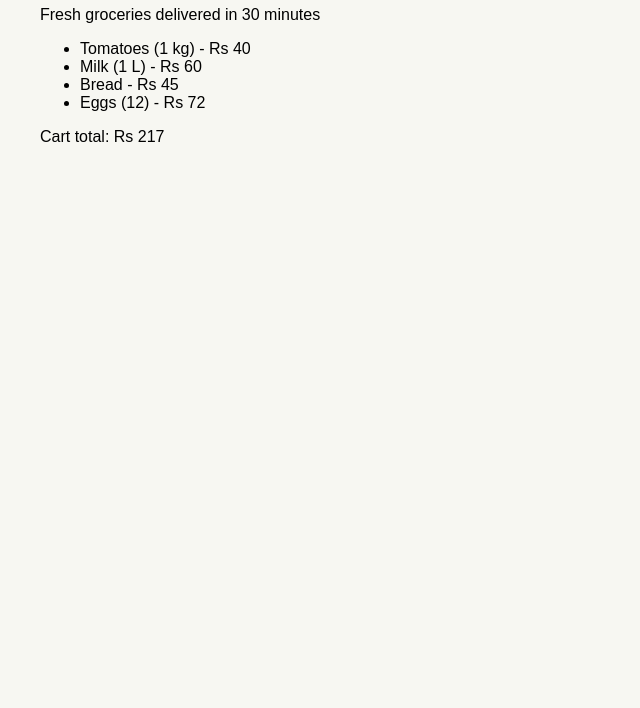
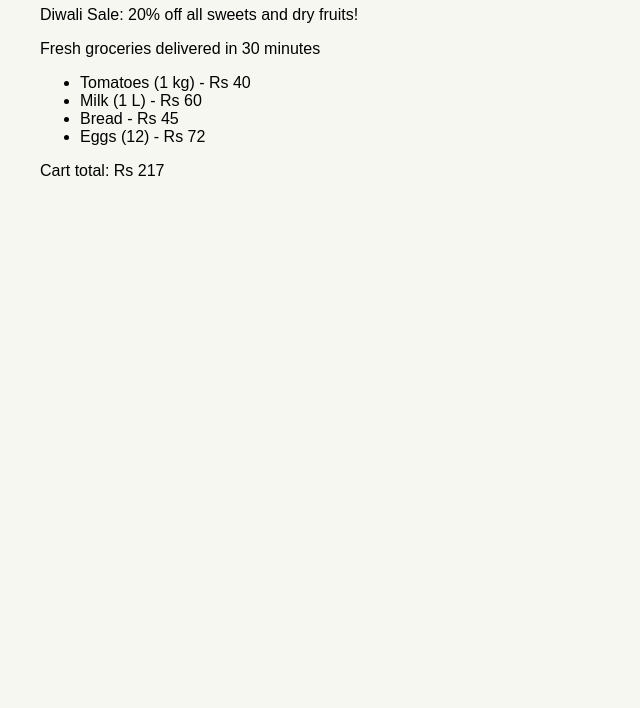
Before and after one commit to pwc330/freshcart-store, a plain HTML site: page index.html in a window 1280 px wide. Shown: the part 92-800 px from the top of the page, without its empty margins (0-640 px from the left). Drawn offline with Linux system fonts and the light colour scheme.

Commit message:
Add Diwali sale banner markup

```diff
--- a/index.html
+++ b/index.html
@@ -7,6 +7,7 @@
 </head>
 <body>
   <h1>FreshCart</h1>
+  <div class="banner">Diwali Sale: 20% off all sweets and dry fruits!</div>
   <p id="tagline">Fresh groceries delivered in 30 minutes</p>
   <ul id="products">
     <li>Tomatoes (1 kg) - Rs 40</li>
```
